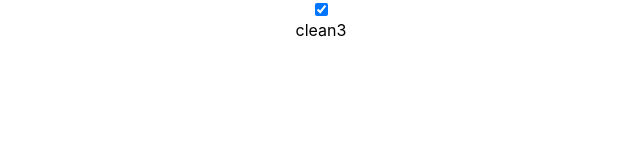
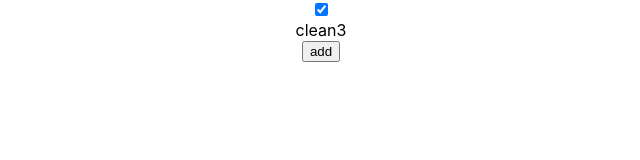
Before and after one commit to tatakulik/template, a React (Create React App) app: page / in a window 1280 px wide. Shown: the top 160 px of the page, without its empty margins (319-959 px from the left). Built offline with nearby package versions, Linux system fonts and the light colour scheme; the HTML template or start-up script is replaced by a standard one.

Commit message:
создана кнопка add

```diff
--- a/src/App.js
+++ b/src/App.js
@@ -6,18 +6,27 @@ import './App.css';
 import Todolist from './Todolist';
 
 type PropsType = {};
-type StateType = Array<{knopka: boolean, task: string}>;
+type StateType = {todos: Array<{knopka: boolean, task: string}>};
 
 class App extends Component<PropsType, StateType> {
   constructor(props: PropsType) {
     super(props);
-    this.state = [{ knopka: true, task: "clean3" }];
+    this.state = { todos: [{ knopka: true, task: "clean3" }] };
+  }
+
+  addTodo() {
+    const todos = [...this.state.todos];
+    todos.push({ knopka: true, task: "clean4" });
+    this.setState({ todos: todos });
   }
 
   render() {
     return (
       <div className="App">
-        <Todolist list={this.state} />
+        <Todolist list={this.state.todos} />
+        <button type="button" onClick={() => this.addTodo()}>
+          add
+        </button>
       </div>
     );
   }
--- a/src/Todo.js
+++ b/src/Todo.js
@@ -13,6 +13,7 @@ class Todo extends Component<PropsType> {
         <input
           type="checkbox"
           checked={this.props.knopka}
+          readOnly
         />
         <div className="TodoCheckbox">
           {this.props.task}
--- a/src/Todolist.js
+++ b/src/Todolist.js
@@ -23,7 +23,9 @@ class Todolist extends Component<PropsType> {
   render() {
     return (
       <div className="Todolist">
-        {this.props.list.map(todo2 => <Todo knopka={todo2.knopka} task={todo2.task} />)}
+        {this.props.list.map(
+          (todo2, i) => <Todo key={i} knopka={todo2.knopka} task={todo2.task} />
+        )}
       </div>
     );
   }
```
Also changed, not shown: 1 other file (tests, documents, lock files or other folders).
